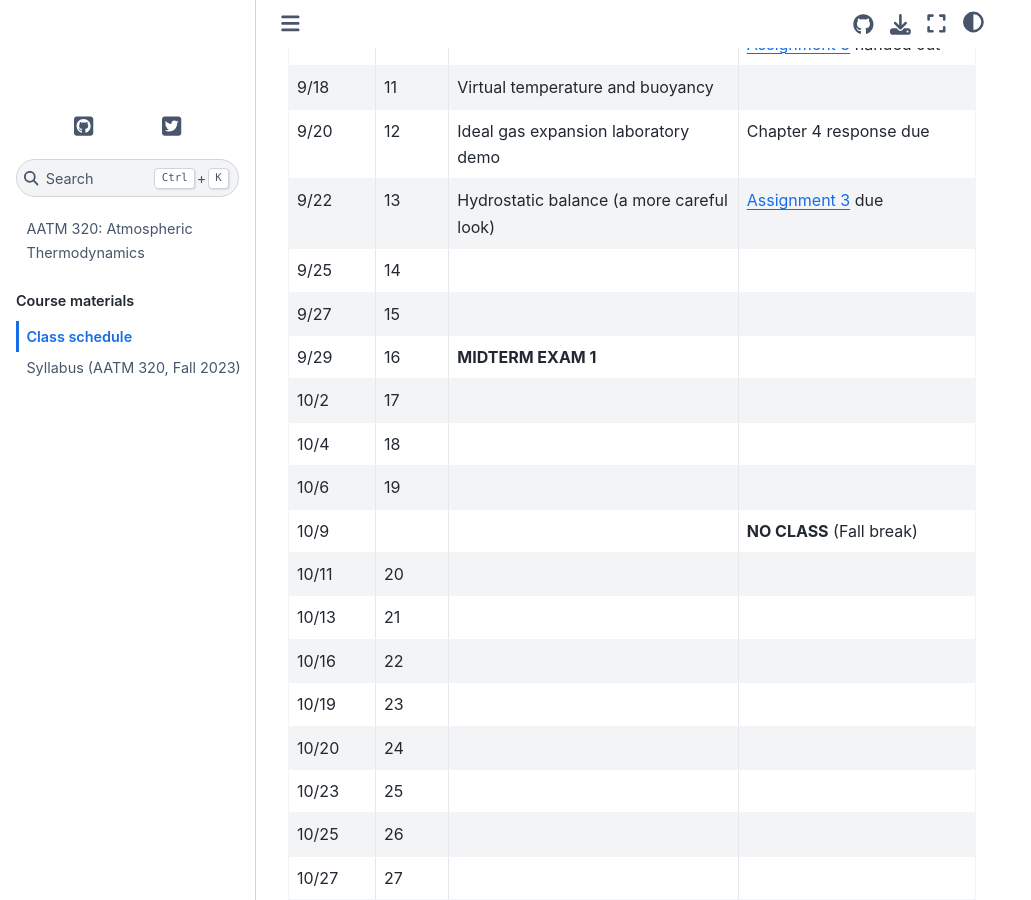
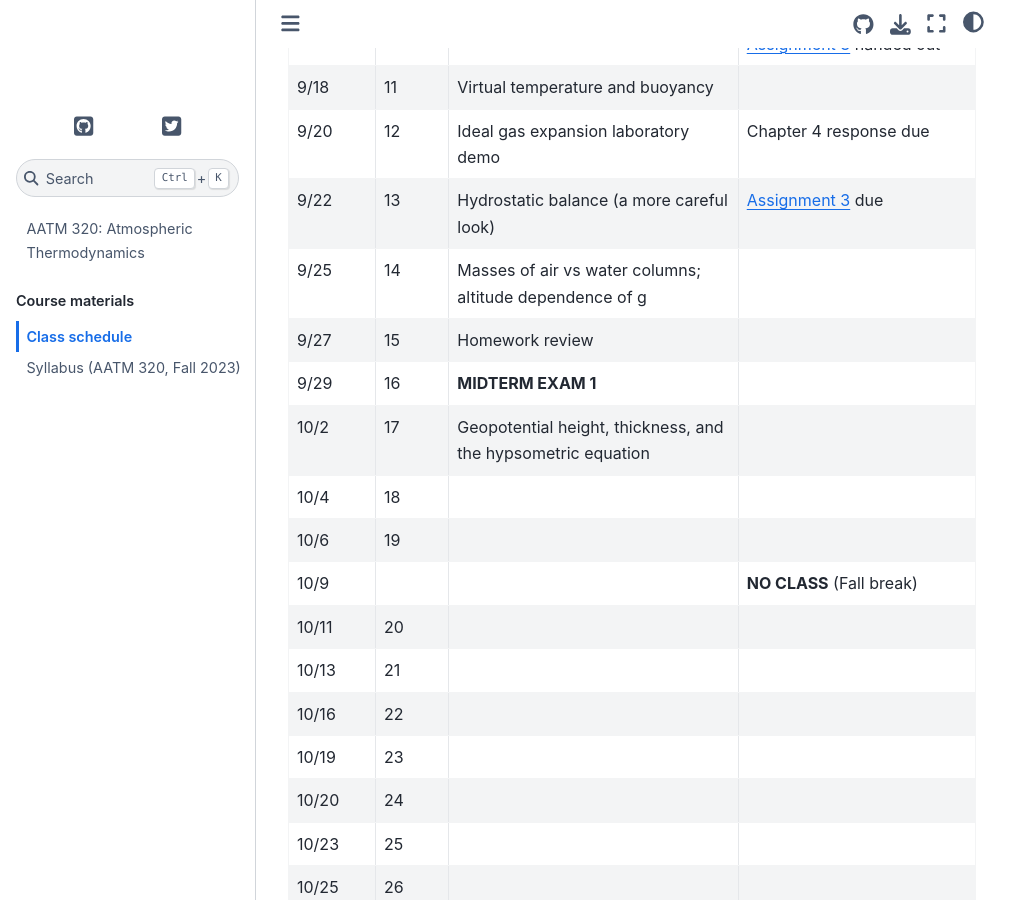
Before and after one commit to brian-rose/atm320-thermodynamics, a Jupyter Book: the page built from schedule.md, in a window 1280 px wide and 900 px high, scrolled down 1120 px. Shown: the whole window, without its empty margins (0-1031 px from the left). Built offline with Jupyter Book 1.0.4 settings and Sphinx 7.4.7 and the Sphinx Book theme 1.1.4, drawn with Linux system fonts in a browser that asks for light colours; pages that are not in the unit, such as notebooks, are missing from menus.

Commit message:
schedule upate

```diff
--- a/schedule.md
+++ b/schedule.md
@@ -79,11 +79,11 @@ The course outline closely follows the chapters in the book [_A First Course in
   - [Assignment 3](assignments/assignment3) due
 * - 9/25
   - 14
-  -
+  - Masses of air vs water columns; altitude dependence of g
   -
 * - 9/27
   - 15
-  -
+  - Homework review
   -
 * - 9/29
   - 16
@@ -91,7 +91,7 @@ The course outline closely follows the chapters in the book [_A First Course in
   -
 * - 10/2
   - 17
-  -
+  - Geopotential height, thickness, and the hypsometric equation
   -
 * - 10/4
   - 18
```
